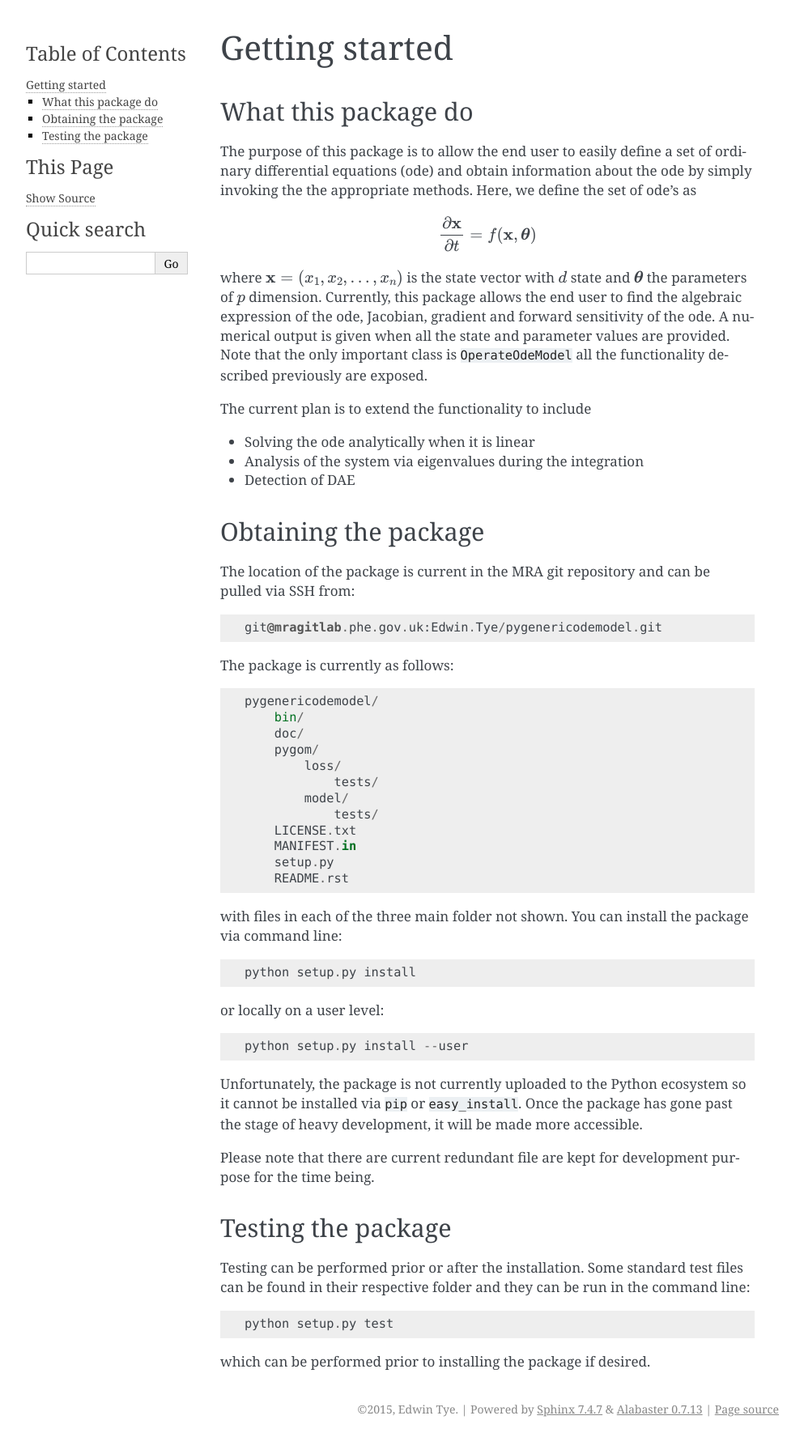
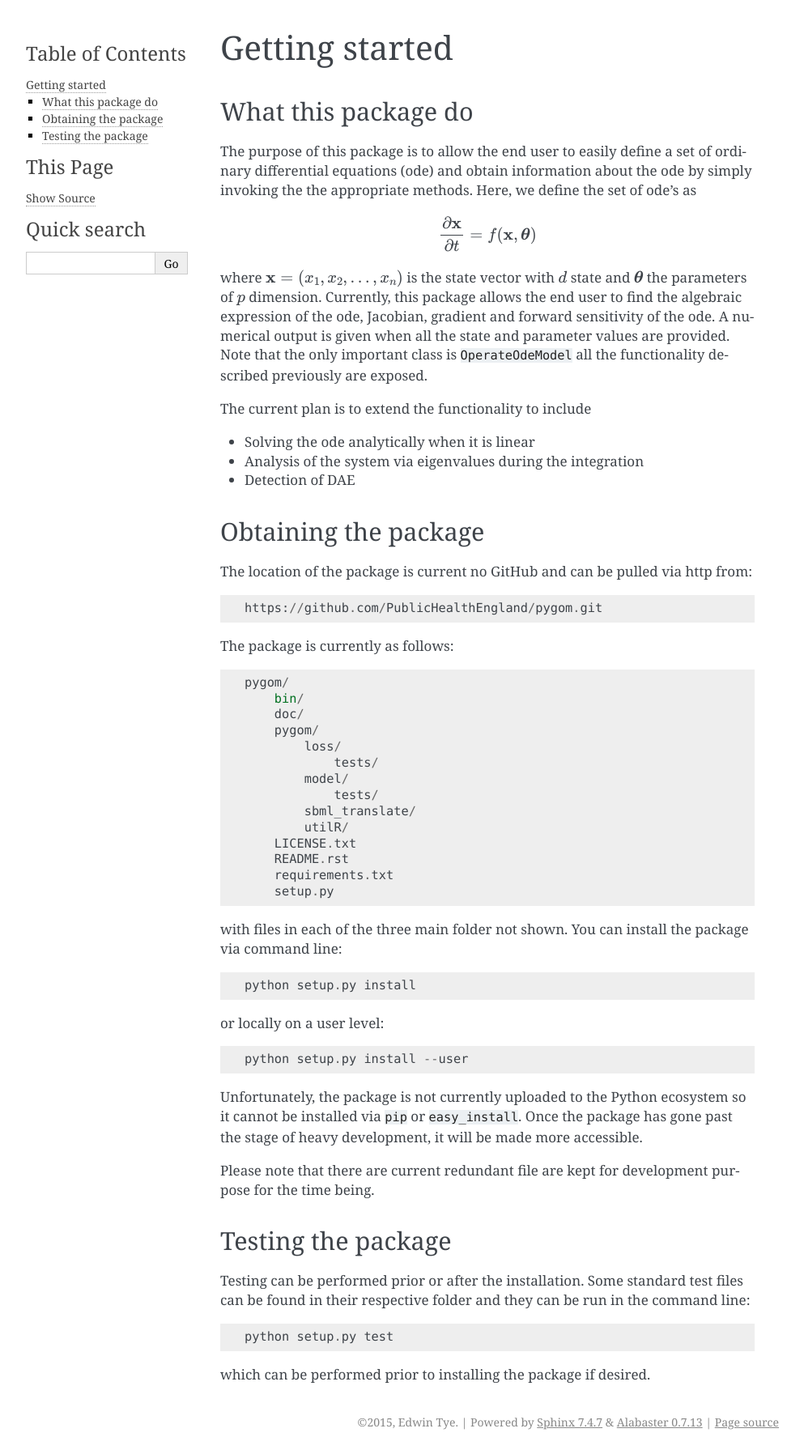
Before and after one commit to ukhsa-collaboration/pygom, a Sphinx documentation site: the page built from doc/source/getting_started.rst, in a window 1280 px wide. Shown: the whole page at 81% size, without its empty margins (148-1141 px from the left). Built offline with Sphinx 7.4.7, drawn with Linux system fonts in a browser that asks for light colours; formulas are drawn with MathJax 3.

```diff
--- a/doc/source/estimate2.rst
+++ b/doc/source/estimate2.rst
@@ -63,7 +63,7 @@ First ,we are going to fit a standard **SEIR** model to the data.  Details of th
 
     In [6]: t0 = t[0]
 
-    In [7]: objLegrand = SquareLoss(theta,ode,x0,t0,t[1::],y[1::,:],['I','R'],[1175e4,1175e4])
+    In [7]: objLegrand = SquareLoss(theta, ode, x0, t0, t[1::], y[1::,:], ['I','R'], [1175e4,1175e4])
 
 Then we optimize, first, assuming that the initial conditions are accurate.  Some relatively large bounds are used for this particular problem.
 
--- a/doc/source/getting_started.rst
+++ b/doc/source/getting_started.rst
@@ -30,13 +30,13 @@ The current plan is to extend the functionality to include
 Obtaining the package
 =====================
 
-The location of the package is current in the MRA git repository and can be pulled via SSH from::
+The location of the package is current no GitHub and can be pulled via http from::
 
-    git@mragitlab.phe.gov.uk:Edwin.Tye/pygenericodemodel.git
+    https://github.com/PublicHealthEngland/pygom.git
 
 The package is currently as follows::
 
-  pygenericodemodel/
+  pygom/
       bin/
       doc/
       pygom/
@@ -44,10 +44,12 @@ The package is currently as follows::
               tests/
           model/
               tests/
+          sbml_translate/
+          utilR/
       LICENSE.txt
-      MANIFEST.in
+      README.rst
+      requirements.txt
       setup.py
-      README.rst
 
 with files in each of the three main folder not shown.  You can install the package via command line::
 
--- a/doc/source/index.rst
+++ b/doc/source/index.rst
@@ -17,6 +17,7 @@ Contents:
    transition.rst
    stochastic.rst
    unrollOde.rst
+   epi.rst
    gradient.rst
    epijson.rst
    fh.rst
--- a/doc/source/initialGuess.rst
+++ b/doc/source/initialGuess.rst
@@ -24,9 +24,9 @@ A method to obtain such initial guess based on the collocation is available in t
 
     In [5]: # params
 
-    In [6]: paramEval = [('a',0.2), ('b',0.2),('c',3.0)]
+    In [6]: paramEval = [('a',0.2), ('b',0.2), ('c',3.0)]
 
-    In [7]: ode = common_models.FitzHugh().setParameters(paramEval).setInitialValue(x0,t0)
+    In [7]: ode = common_models.FitzHugh().setParameters(paramEval).setInitialValue(x0, t0)
 
     In [8]: t = numpy.linspace(1, 20, 30).astype('float64')
 
```
Also changed, not shown: doc/source/epi.rst (added, +53 -0 lines), .travis.yml, 5 other files.
